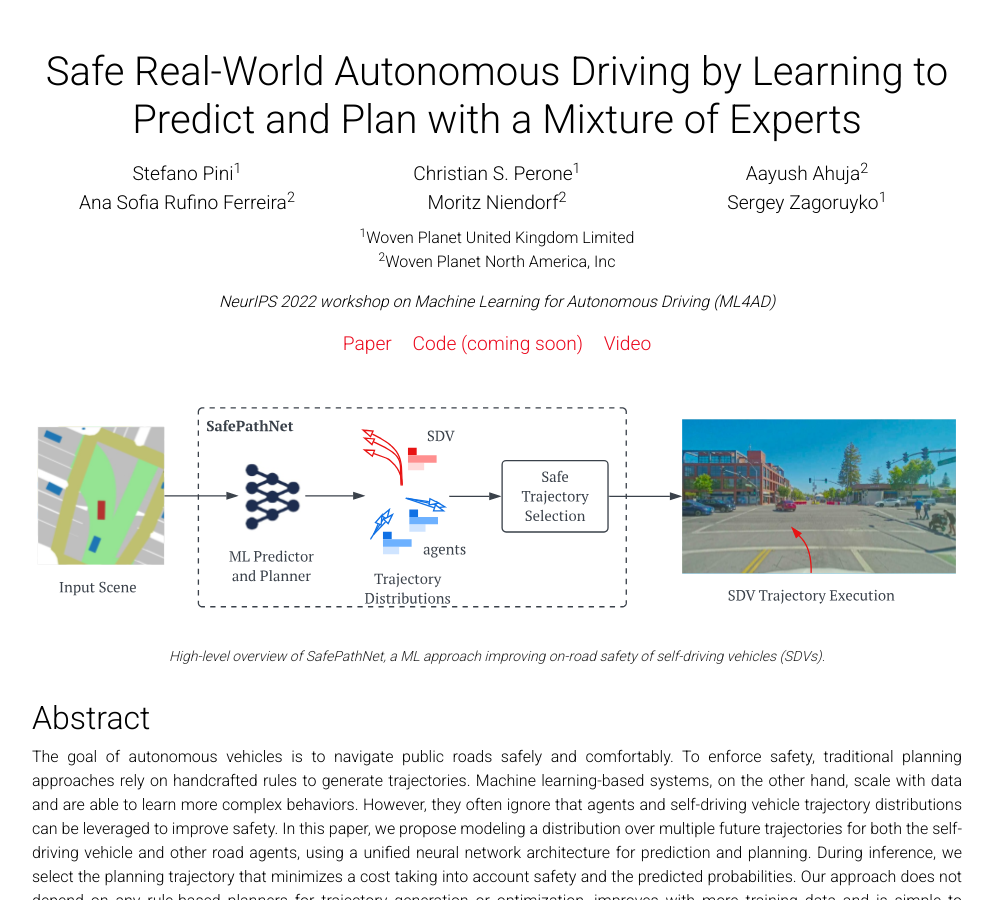
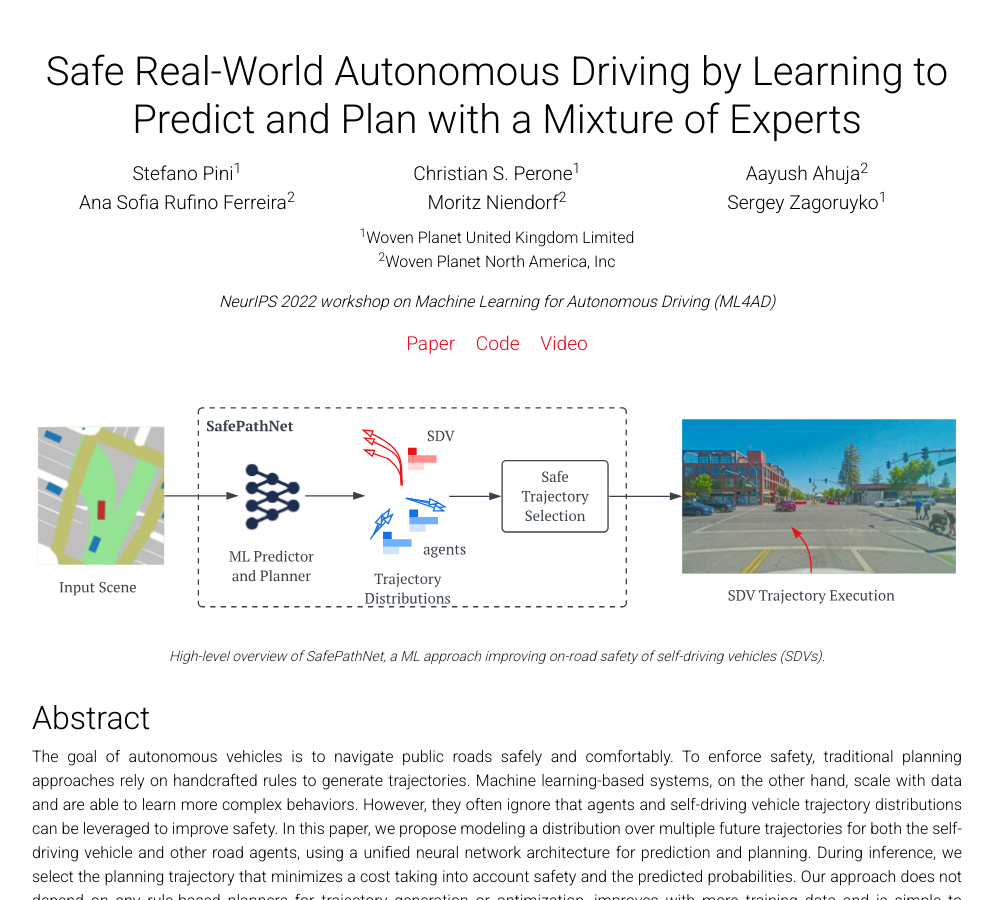
Before and after one commit to wp-research-uk/safepathnet, a Jekyll site: the page built from _pages/home.md, in a window 1280 px wide and 900 px high. Shown: the whole window, without its empty margins (143-1136 px from the left). Built offline with Jekyll 4.4.1, drawn with Linux system fonts in a browser that asks for light colours; a style sheet for code colours, icons or effects is not loaded.

Commit message:
Update code url

```diff
--- a/_pages/home.md
+++ b/_pages/home.md
@@ -34,8 +34,8 @@
   - url: "https://arxiv.org/abs/2211.02131"
     text: Paper
     newtab: true
-  - url: "https://github.com/woven-planet/l5kit"
-    text: Code (coming soon)
+  - url: "https://github.com/woven-planet/l5kit/tree/stefanopini/safepathnet"
+    text: Code
     newtab: true
   - url: https://youtu.be/rLQXKcO20ck
     text: Video
```
